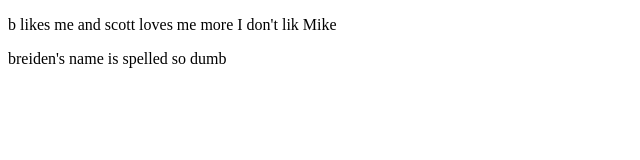
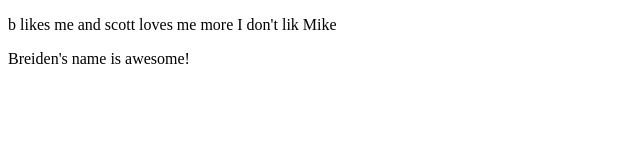
Before and after one commit to instaJam/git-conflicts, a plain HTML site: page index.html in a window 1280 px wide. Shown: the full height of the page, 0-640 px from the left. Drawn offline with Linux system fonts and the light colour scheme.

Commit message:
Making My Name Great

```diff
--- a/index.html
+++ b/index.html
@@ -9,7 +9,7 @@
             I don't lik Mike
         </p>
     </head>
-    breiden's name is spelled so dumb
+    Breiden's name is awesome!
     <body>
 
     </body>
```
